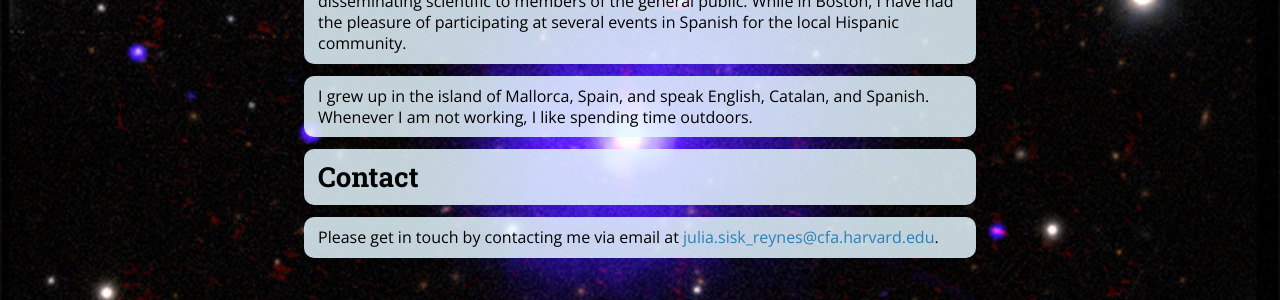
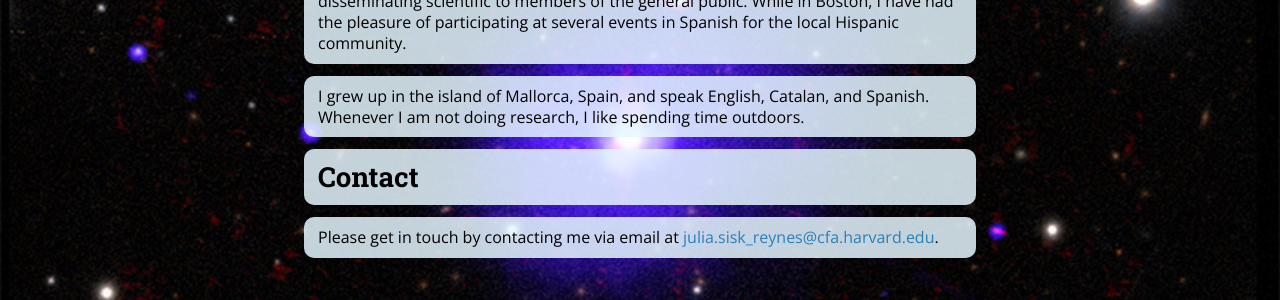
Before and after one commit to jsiskreynes-astro/jsiskreynes-astro.github.io, a Jekyll site: the page built from index.md, in a window 1280 px wide and 900 px high, scrolled down 743 px. Shown: the part 498-798 px from the top of the window. Built offline with Jekyll 4.4.1, drawn with Linux system fonts in a browser that asks for light colours; nearby versions of some CDN libraries.

Commit message:
Update index.md

```diff
--- a/index.md
+++ b/index.md
@@ -18,7 +18,7 @@ UK. For my master’s project, I developed an analytic model for predicting the
 
 In my free time, I enjoy organising and getting involved in events targeted at disseminating scientific to members of the general public. While in Boston, I have had the pleasure of participating at several events in Spanish for the local Hispanic community.
 
-I grew up in the island of Mallorca, Spain, and speak English, Catalan, and Spanish. Whenever I am not working, I like spending time outdoors.
+I grew up in the island of Mallorca, Spain, and speak English, Catalan, and Spanish. Whenever I am not doing research, I like spending time outdoors.
 
 ## Contact
 
```
